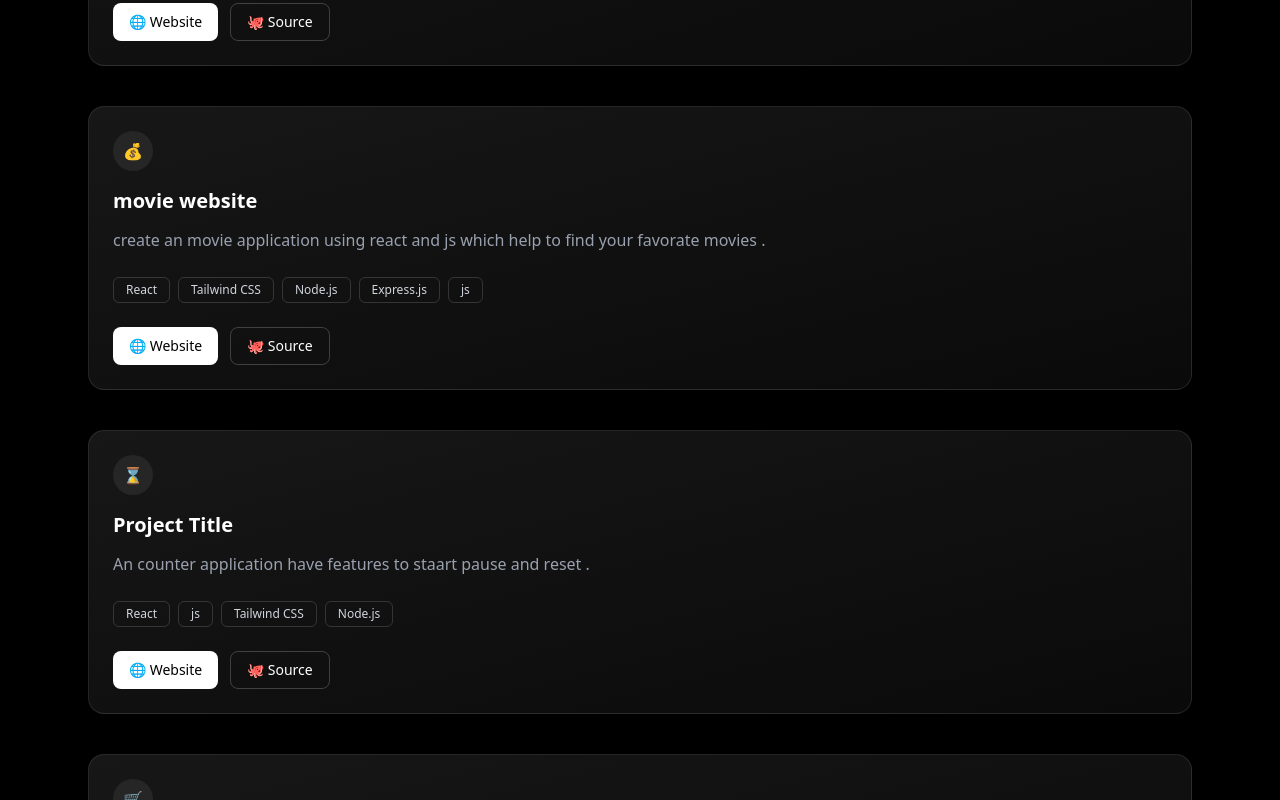
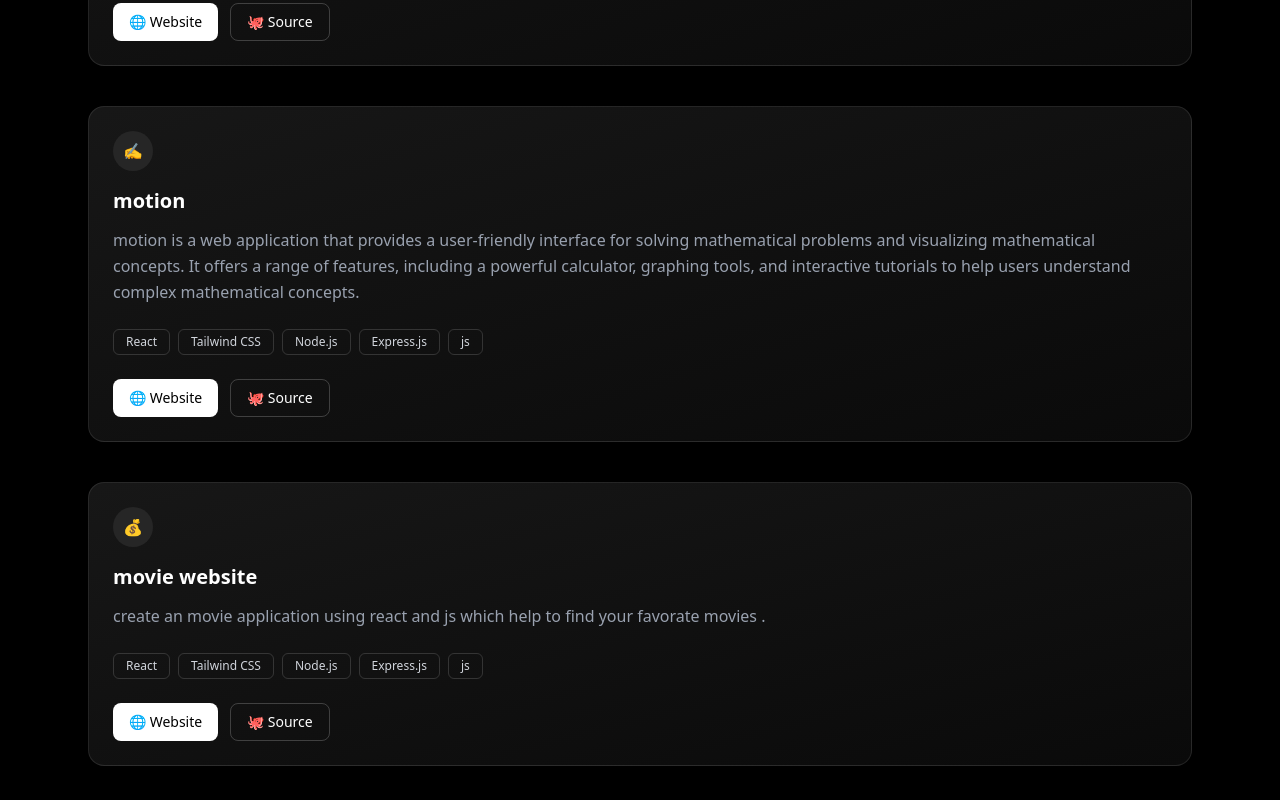
Before and after one commit to ayushzjzjjjzk/portfolioo, a React (Vite) app: page / in a window 1280 px wide. Shown: the part 980-1780 px from the top of the page. Built offline with nearby package versions, Linux system fonts and the light colour scheme.

Commit message:
adding motion website

```diff
--- a/src/App.jsx
+++ b/src/App.jsx
@@ -34,6 +34,23 @@ const App = () => {
   ]}
     website="https://math-x-rouge.vercel.app/"
   source="https://github.com/ayushzjzjjjzk/MathX"
+      />
+
+
+
+           <MagicCard
+        icon="✍️"
+        title="motion"
+        description="motion is a web application that provides a user-friendly interface for solving mathematical problems and visualizing mathematical concepts. It offers a range of features, including a powerful calculator, graphing tools, and interactive tutorials to help users understand complex mathematical concepts."
+        tech={[
+    "React ",
+    "Tailwind CSS",
+    "Node.js",
+    "Express.js",
+    "js",
+  ]}
+    website="https://motion-ha3wwk9cq-ayushzjzjjjzks-projects.vercel.app/"
+  source="https://github.com/ayushzjzjjjzk/motion"
       />
 
         <MagicCard
```
